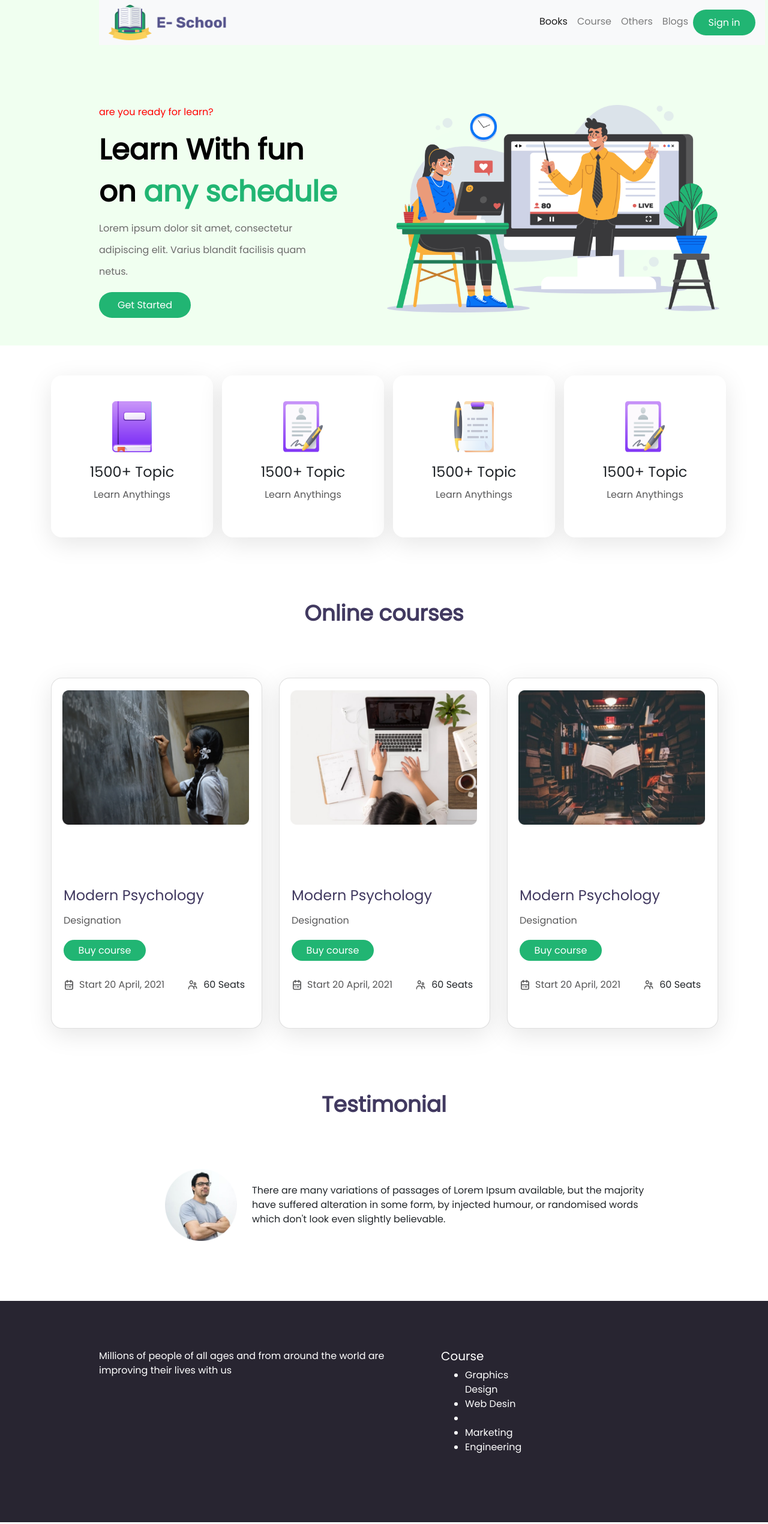
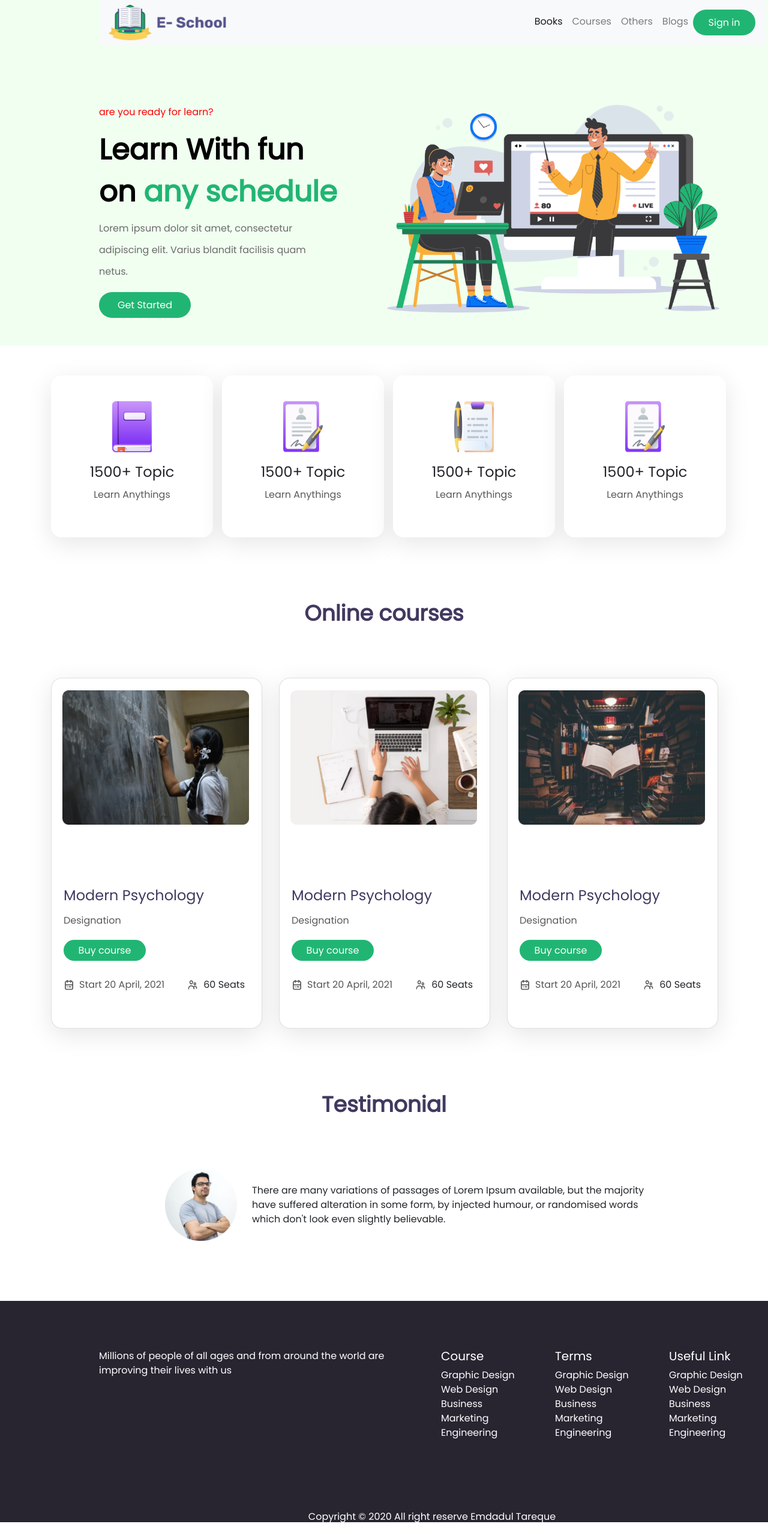
Before and after one commit to Emdadul-Tareque/E-School, a plain HTML site: page index.html in a window 1280 px wide. Shown: the top 2541 px of the page at 60% size. Drawn offline with nearby package versions, Linux system fonts and the light colour scheme.

Commit message:
Alhamdullilah finished

```diff
--- a/index.html
+++ b/index.html
@@ -22,13 +22,13 @@
                       <div class="collapse navbar-collapse" id="navbarNav">
                         <ul class="navbar-nav">
                           <li class="nav-item active">
-                            <a class="nav-link" href="#">Books <span class="sr-only">(current)</span></a>
+                            <a class="nav-link" href="#books">Books <span class="sr-only">(current)</span></a>
                           </li>
                           <li class="nav-item">
-                            <a class="nav-link" href="#">Course</a>
+                            <a class="nav-link" href="#courses">Courses</a>
                           </li>
                           <li class="nav-item">
-                            <a class="nav-link " href="#">Others</a>
+                            <a class="nav-link " href="#others">Others</a>
                           </li>
                           <li class="nav-item">
                             <a class="nav-link " href="#">Blogs</a>
@@ -60,7 +60,7 @@
     </section>
 
 
-    <section class="categories">
+    <section class="books" id="books">
         <div class="container">
             <div class="row">
                 <div class="col-md-3 ">
@@ -102,7 +102,7 @@
         </div>
     </section>
 
-    <section class = "online courses">
+    <section class = "online courses" id='courses'>
         <div class="container">
             <div class = "section-name">
                 <h2>Online courses</h2>
@@ -160,7 +160,7 @@
         </div>
     </section>
 
-    <section class="testimonial">
+    <section class="testimonial" id="others">
         <div class="section-name">
             <h2>Testimonial</h2>
         </div>
@@ -178,27 +178,40 @@
         </div>
     </section>
 
+
     <Footer>
         <div class="container">
             <div class="row">
                 <div class="col-md-6 ">
-                   <p> Millions of people of all ages and from around the world are improving their lives with us</p>
+                   <p class = "text"> Millions of people of all ages and from around the world are improving their lives with us</p>
                 </div>
                 <div class="col-md-2">
                     <h5>Course</h5>
-                    <ul>
-                        <li>Graphics Design</li>
-                        <li>Web Desin</li>
-                        <li><Buisness/li>
-                        <li>Marketing</li>
-                        <li>Engineering</li>
-                    </ol>
-
+                    <p>Graphic Design
+                        <br> Web Design
+                        <br> Business
+                        <br> Marketing
+                        <br> Engineering</p>
                 </div>
-                <div class="col-md-2"></div>
-                <div class="col-md-2"></div>
+                <div class="col-md-2">
+                    <h5>Terms</h5>
+                    <p>Graphic Design
+                        <br> Web Design
+                        <br> Business
+                        <br> Marketing
+                        <br> Engineering</p>
+                </div>
+                <div class="col-md-2">
+                    <h5>Useful Link</h5>
+                    <p>Graphic Design
+                    <br> Web Design
+                    <br>Business
+                    <br>Marketing
+                    <br>Engineering</p>
+                </div>
             </div>
         </div>
+        <p style="text-align: center;">Copyright © 2020 All right reserve Emdadul Tareque</p>
     </Footer>
 
 <script src="https://code.jquery.com/jquery-3.5.1.slim.min.js" integrity="sha384-DfXdz2htPH0lsSSs5nCTpuj/zy4C+OGpamoFVy38MVBnE+IbbVYUew+OrCXaRkfj" crossorigin="anonymous"></script>
--- a/style.css
+++ b/style.css
@@ -56,9 +56,6 @@ body{
     font-weight: bold;
     font-size: 48px;
     line-height: 70px;
-    /* or 146% */
-
-
     color: #000000;
 }
 
@@ -87,6 +84,10 @@ body{
 
 .poster-img-gap{
     margin-left: 100px;
+}
+
+.books{
+    margin-top: 50px;
 }
 
 .category-item {
@@ -125,9 +126,6 @@ body{
     color: #585859;
 }
 
-.categories{
-    margin-top: 50px;
-}
 
 .section-name h2{
     text-align: center;
@@ -221,7 +219,7 @@ Footer{
     background: #282531;
 }
 
-Footer p, h5{
+Footer .text, h5{
     margin-top: 80px;
 
 
```
